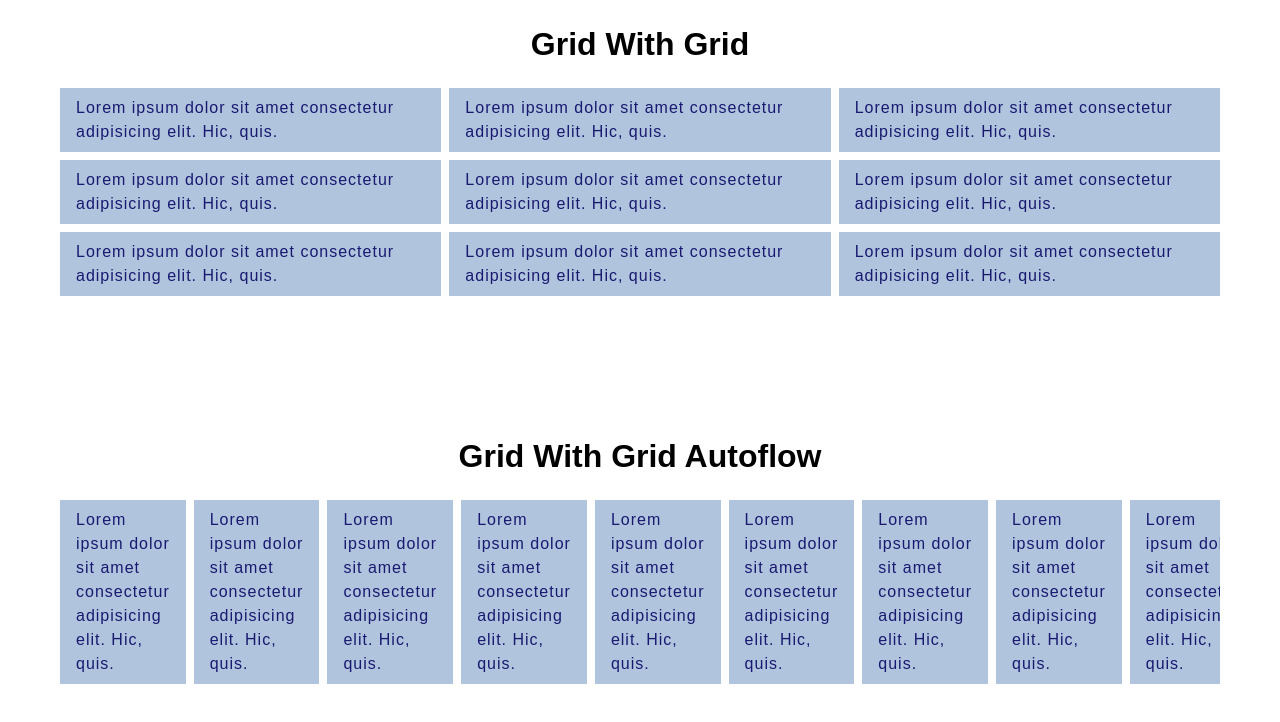
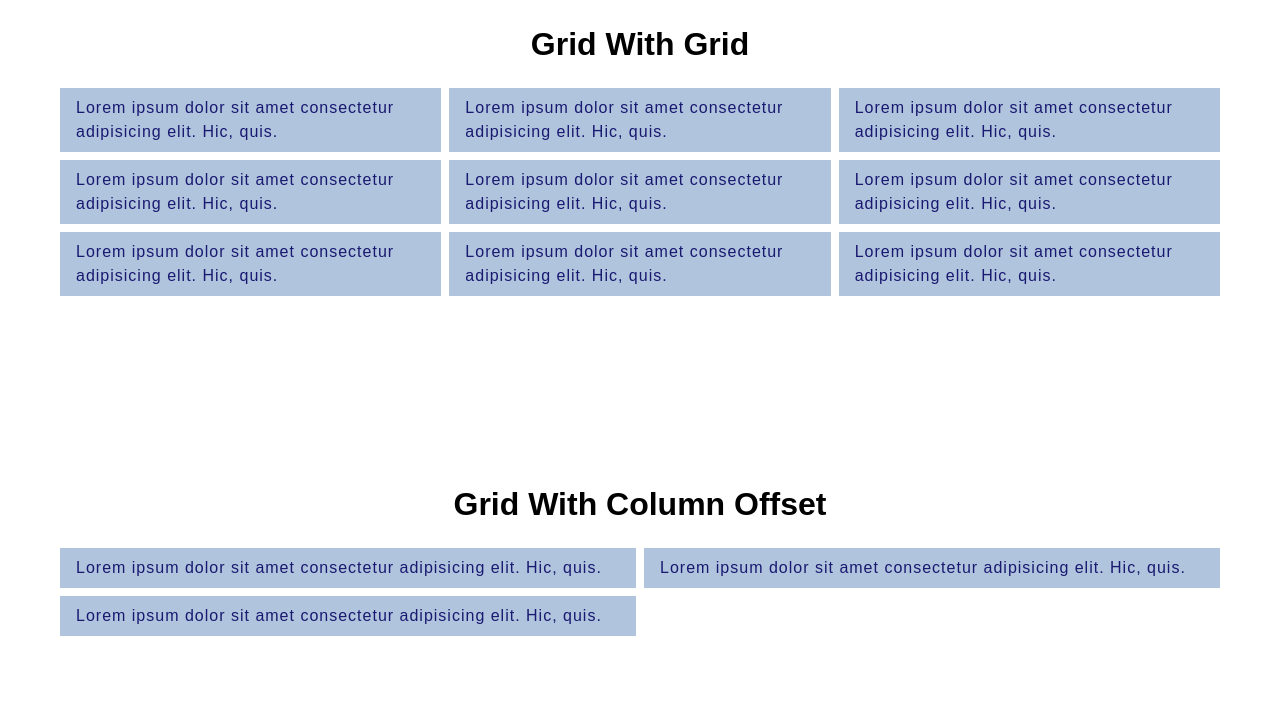
Before and after one commit to abhi-simform/grid-with-grid, a website: page index.html in a window 1280 px wide. Drawn offline with Linux system fonts and the light colour scheme.

Commit message:
Removed Auto Flow For Now And Made Changes To Offset

```diff
--- a/index.html
+++ b/index.html
@@ -13,32 +13,23 @@
     <div class="container">
       <h2 class="my-5">Grid With Grid</h2>
       <div class="row g-2">
-        <p class="col col-md-6 col-xl-4 col-xxl-3 px-4 py-2">Lorem ipsum dolor sit amet consectetur adipisicing elit. Hic, quis.</p>
-        <p class="col col-md-6 col-xl-4 col-xxl-3 px-4 py-2">Lorem ipsum dolor sit amet consectetur adipisicing elit. Hic, quis.</p>
-        <p class="col col-md-6 col-xl-4 col-xxl-3 px-4 py-2">Lorem ipsum dolor sit amet consectetur adipisicing elit. Hic, quis.</p>
-        <p class="col col-md-6 col-xl-4 col-xxl-3 px-4 py-2">Lorem ipsum dolor sit amet consectetur adipisicing elit. Hic, quis.</p>
-        <p class="col col-md-6 col-xl-4 col-xxl-3 px-4 py-2">Lorem ipsum dolor sit amet consectetur adipisicing elit. Hic, quis.</p>
-        <p class="col col-md-6 col-xl-4 col-xxl-3 px-4 py-2">Lorem ipsum dolor sit amet consectetur adipisicing elit. Hic, quis.</p>
-        <p class="col col-md-6 col-xl-4 col-xxl-3 px-4 py-2">Lorem ipsum dolor sit amet consectetur adipisicing elit. Hic, quis.</p>
-        <p class="col col-md-6 col-xl-4 col-xxl-3 px-4 py-2">Lorem ipsum dolor sit amet consectetur adipisicing elit. Hic, quis.</p>
-        <p class="col col-md-6 col-xl-4 col-xxl-3 px-4 py-2">Lorem ipsum dolor sit amet consectetur adipisicing elit. Hic, quis.</p>
+        <p class="col col-md-6 col-xl-4 px-4 py-2">Lorem ipsum dolor sit amet consectetur adipisicing elit. Hic, quis.</p>
+        <p class="col col-md-6 col-xl-4 px-4 py-2">Lorem ipsum dolor sit amet consectetur adipisicing elit. Hic, quis.</p>
+        <p class="col col-md-6 col-xl-4 px-4 py-2">Lorem ipsum dolor sit amet consectetur adipisicing elit. Hic, quis.</p>
+        <p class="col col-md-6 col-xl-4 px-4 py-2">Lorem ipsum dolor sit amet consectetur adipisicing elit. Hic, quis.</p>
+        <p class="col col-md-6 col-xl-4 px-4 py-2">Lorem ipsum dolor sit amet consectetur adipisicing elit. Hic, quis.</p>
+        <p class="col col-md-6 col-xl-4 px-4 py-2">Lorem ipsum dolor sit amet consectetur adipisicing elit. Hic, quis.</p>
+        <p class="col col-md-6 col-xl-4 px-4 py-2">Lorem ipsum dolor sit amet consectetur adipisicing elit. Hic, quis.</p>
+        <p class="col col-md-6 col-xl-4 px-4 py-2">Lorem ipsum dolor sit amet consectetur adipisicing elit. Hic, quis.</p>
+        <p class="col col-md-6 col-xl-4 px-4 py-2">Lorem ipsum dolor sit amet consectetur adipisicing elit. Hic, quis.</p>
       </div>
     </div>
     <div class="container">
-      <h2 class="my-5">Grid With Grid Autoflow</h2>
-      <div class="row autoflow g-2">
-        <p class="px-4 py-2">Lorem ipsum dolor sit amet consectetur adipisicing elit. Hic, quis.</p>
-        <p class="px-4 py-2">Lorem ipsum dolor sit amet consectetur adipisicing elit. Hic, quis.</p>
-        <p class="px-4 py-2">Lorem ipsum dolor sit amet consectetur adipisicing elit. Hic, quis.</p>
-        <p class="px-4 py-2">Lorem ipsum dolor sit amet consectetur adipisicing elit. Hic, quis.</p>
-        <p class="px-4 py-2">Lorem ipsum dolor sit amet consectetur adipisicing elit. Hic, quis.</p>
-        <p class="px-4 py-2">Lorem ipsum dolor sit amet consectetur adipisicing elit. Hic, quis.</p>
-        <p class="px-4 py-2">Lorem ipsum dolor sit amet consectetur adipisicing elit. Hic, quis.</p>
-        <p class="px-4 py-2">Lorem ipsum dolor sit amet consectetur adipisicing elit. Hic, quis.</p>
-        <p class="px-4 py-2">Lorem ipsum dolor sit amet consectetur adipisicing elit. Hic, quis.</p>
-        <p class="px-4 py-2">Lorem ipsum dolor sit amet consectetur adipisicing elit. Hic, quis.</p>
-        <p class="px-4 py-2">Lorem ipsum dolor sit amet consectetur adipisicing elit. Hic, quis.</p>
-        <p class="px-4 py-2">Lorem ipsum dolor sit amet consectetur adipisicing elit. Hic, quis.</p>
+      <h2 class="my-5">Grid With Column Offset</h2>
+      <div class="row g-2">
+        <p class="col-sm-8 col-md-4 col-offset-md-2 col-lg-6 col-offset-lg-none px-4 py-2">Lorem ipsum dolor sit amet consectetur adipisicing elit. Hic, quis.</p>
+        <p class="col-sm-8 col-md-4 col-offset-md-8 col-lg-6 col-offset-lg-none px-4 py-2">Lorem ipsum dolor sit amet consectetur adipisicing elit. Hic, quis.</p>
+        <p class="col-sm-8 col-md-4 col-offset-md-2 col-lg-6 col-offset-lg-none px-4 py-2">Lorem ipsum dolor sit amet consectetur adipisicing elit. Hic, quis.</p>
       </div>
     </div>
     <!-- <div class="container">
--- a/scss/grid-with-grid.scss
+++ b/scss/grid-with-grid.scss
@@ -16,14 +16,6 @@ $breakpoints-up: (
   @media (min-width: map-get($breakpoints-up, $size)) {
     @content;
   }
-}
-
-*,
-*::after,
-*::before {
-  margin: 0;
-  padding: 0;
-  box-sizing: border-box;
 }
 
 $spaces: (
@@ -159,11 +151,8 @@ $grid-size: 12 !default;
 .row {
   display: grid;
   grid-template-columns: repeat($grid-size, 1fr);
-  &.autoflow {
-    grid-template-columns: unset;
-    grid-auto-flow: column;
-    max-width: 100%;
-    overflow: auto;
+  & > * {
+    grid-column: auto / span $grid-size;
   }
 }
 
@@ -171,20 +160,32 @@ $grid-size: 12 !default;
   .col-#{$i} {
     grid-column: auto / span #{$i};
   }
+}
+
+@for $i from 0 through ($grid-size - 1) {
   .col-offset-#{$i} {
-    grid-column-start: #{$i};
+    grid-column-start: #{$i + 1};
   }
+}
+
+.col-offset-none {
+  grid-column-start: auto;
 }
 
 @each $name, $breakpoint-size in $breakpoints-up {
   @include breakpoint($name) {
     @for $i from 1 through $grid-size {
       .col-#{$name}-#{$i} {
-        grid-column: auto / span #{$i};
+        grid-column-end: span #{$i};
       }
-      .col-offset-#{$name}-#{$i} {
-        grid-column-start: #{$i};
+    }
+    @for $j from 0 through ($grid-size - 1) {
+      .col-offset-#{$name}-#{$j} {
+        grid-column-start: #{$j + 1};
       }
+    }
+    .col-offset-#{$name}-none {
+      grid-column-start: auto;
     }
   }
 }
--- a/style.css
+++ b/style.css
@@ -1,3 +1,11 @@
+*,
+*::after,
+*::before {
+  margin: 0;
+  padding: 0;
+  box-sizing: border-box;
+}
+
 body,
 html {
   min-height: 100%;
```
Also changed, not shown: dist/css/grid-with-grid.css, 1 other file.
